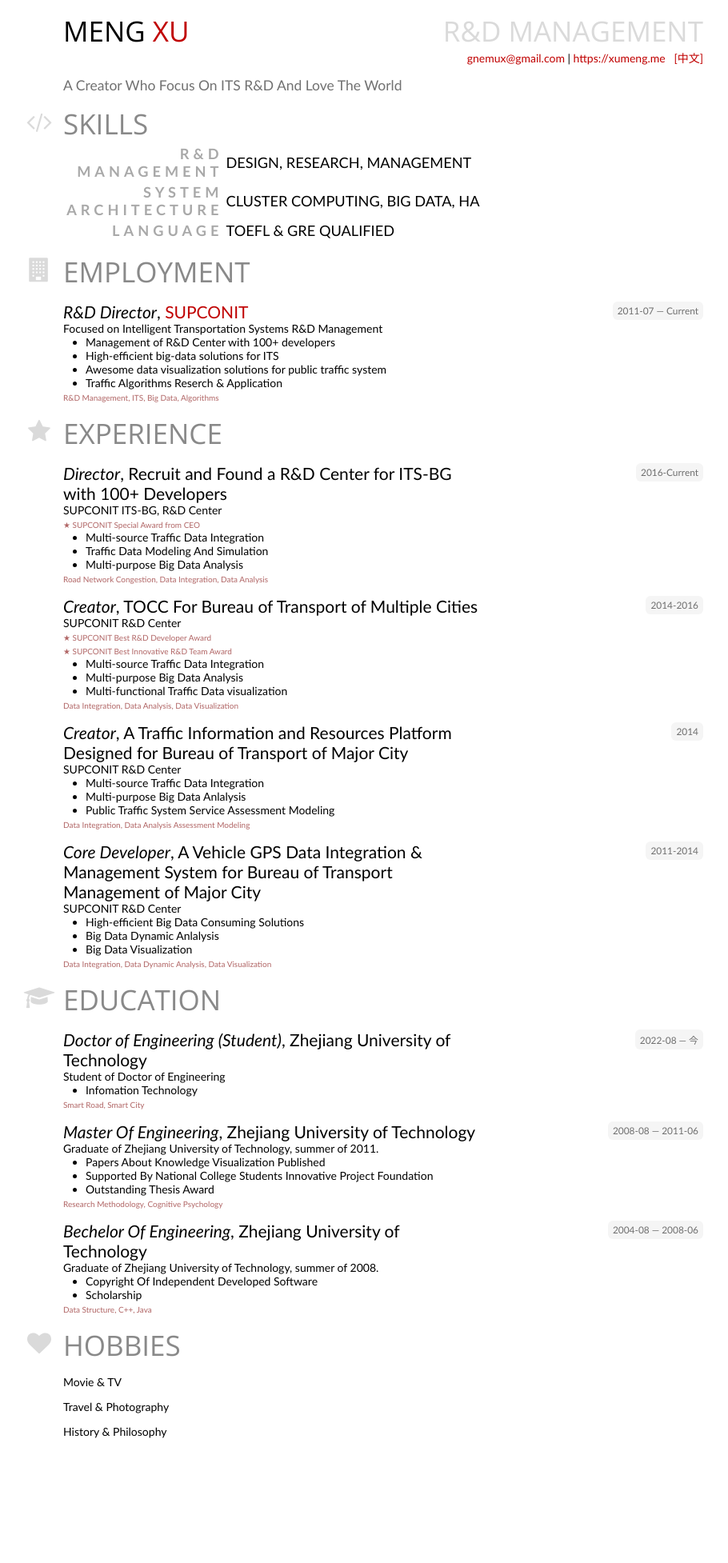
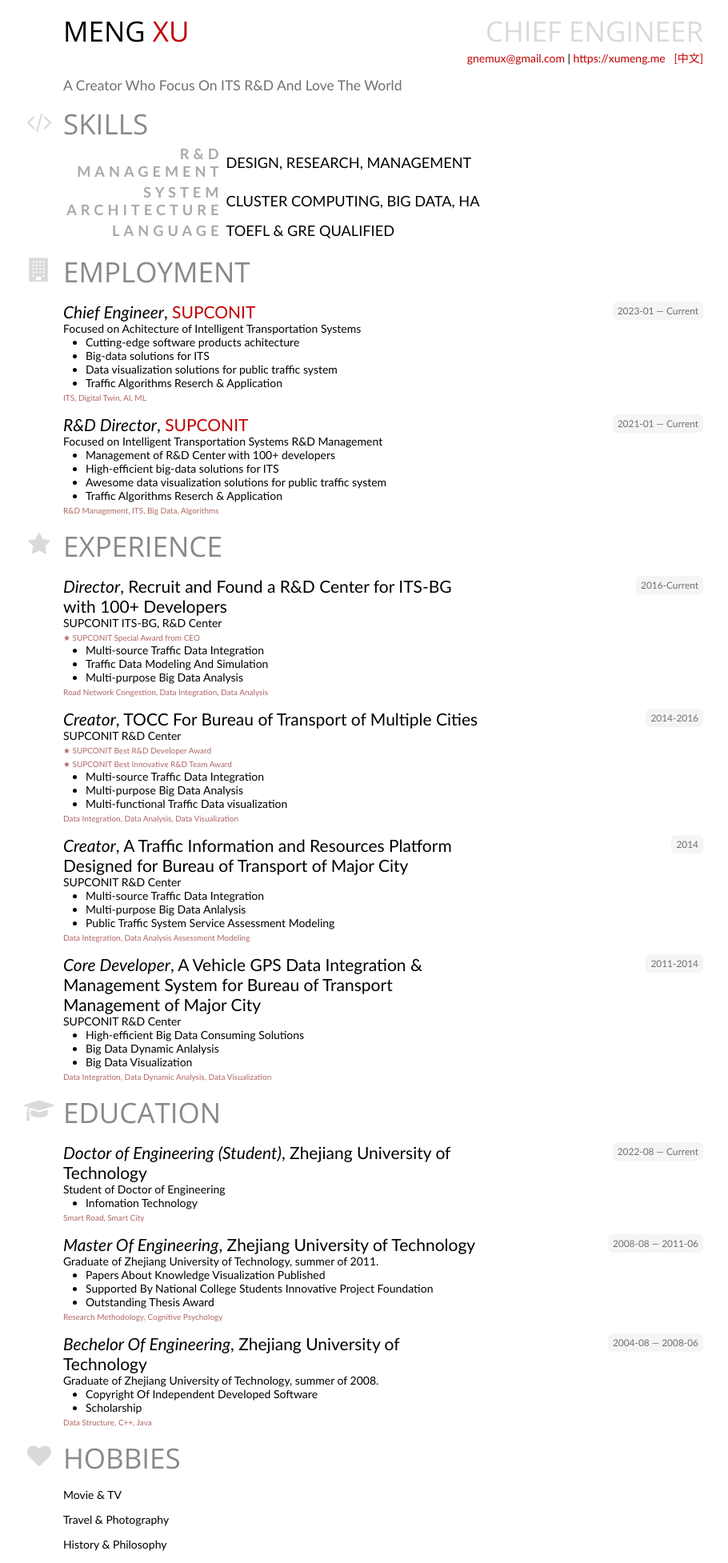
Before and after one commit to gnemux/gnemux.github.io, a Jekyll site: the page resume.html, which Jekyll copies as it is, in a window 1280 px wide. Shown: the whole page at 80% size, without its empty margins (161-1071 px from the left). Built offline with Jekyll 4.4.1, drawn with Linux system fonts in a browser that asks for light colours; nearby versions of some CDN libraries; before the commit the page ends 1813 px from its top, so only the background shows below that.

Commit message:
update resume

```diff
--- a/resume.html
+++ b/resume.html
@@ -177,7 +177,7 @@
 <main>
     <header>
         <h1>Meng <span style="color: #C00000;">Xu</span></h1>
-        <span class="label">R&D MANAGEMENT</span>
+        <span class="label">Chief Engineer</span>
 
         <p id="contact"><span class="email"><a href="mailto:gnemux@gmail.com">gnemux@gmail.com</a></span>
             | <!--<span class="phone">+86 18505813506</span>-->
@@ -238,11 +238,36 @@
 
         <div>
 
-            <h3><em>R&D Director</em>,
-                <a href="http://www.supcon.com">SUPCONIT</a>
+            <h3><em>Chief Engineer</em>,
+                <a href="http://www.supconit.com/en/">SUPCONIT</a>
             </h3>
 
-            <span class="tenure">2011-07 — Current</span>
+            <span class="tenure">2023-01 — Current</span>
+
+            <p>
+                <p>Focused on Achitecture of Intelligent Transportation Systems
+                </p>
+            </p>
+
+            <ul>
+                <li>Cutting-edge software products achitecture</li>
+                <li>Big-data solutions for ITS</li>
+                <li>Data visualization solutions for public traffic system</li>
+                <li>Traffic Algorithms Reserch &amp; Application</li>
+
+            </ul>
+
+            <span class="keywords">ITS, Digital Twin, AI, ML </span>
+
+        </div>
+
+        <div>
+
+            <h3><em>R&D Director</em>,
+                <a href="http://www.supconit.com/en/">SUPCONIT</a>
+            </h3>
+
+            <span class="tenure">2021-01 — Current</span>
 
             <p>
                 <p>Focused on Intelligent Transportation Systems R&D Management
@@ -357,7 +382,7 @@
 
         <div>
             <h3><em>Doctor of Engineering (Student)</em>, Zhejiang University of Technology</h3>
-            <span class="tenure">2022-08 — 今</span>
+            <span class="tenure">2022-08 — Current</span>
 
             <p>Student of Doctor of Engineering</p>
                 <ul>
```
Also changed, not shown: resume_cn.html (+25 -1 lines).
